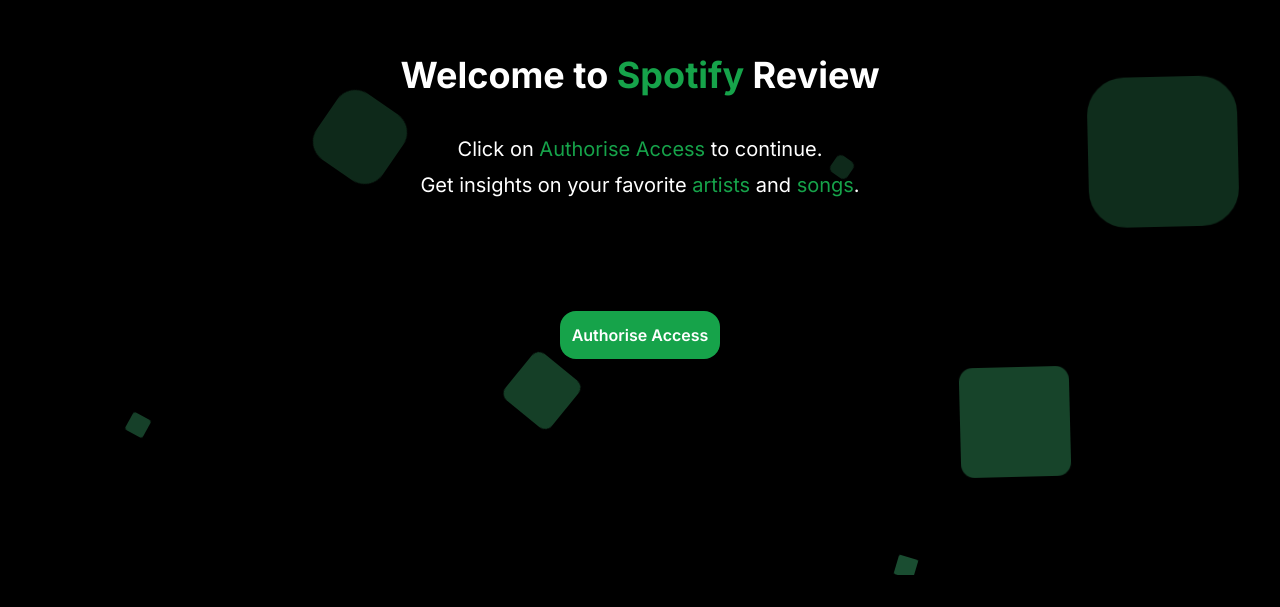
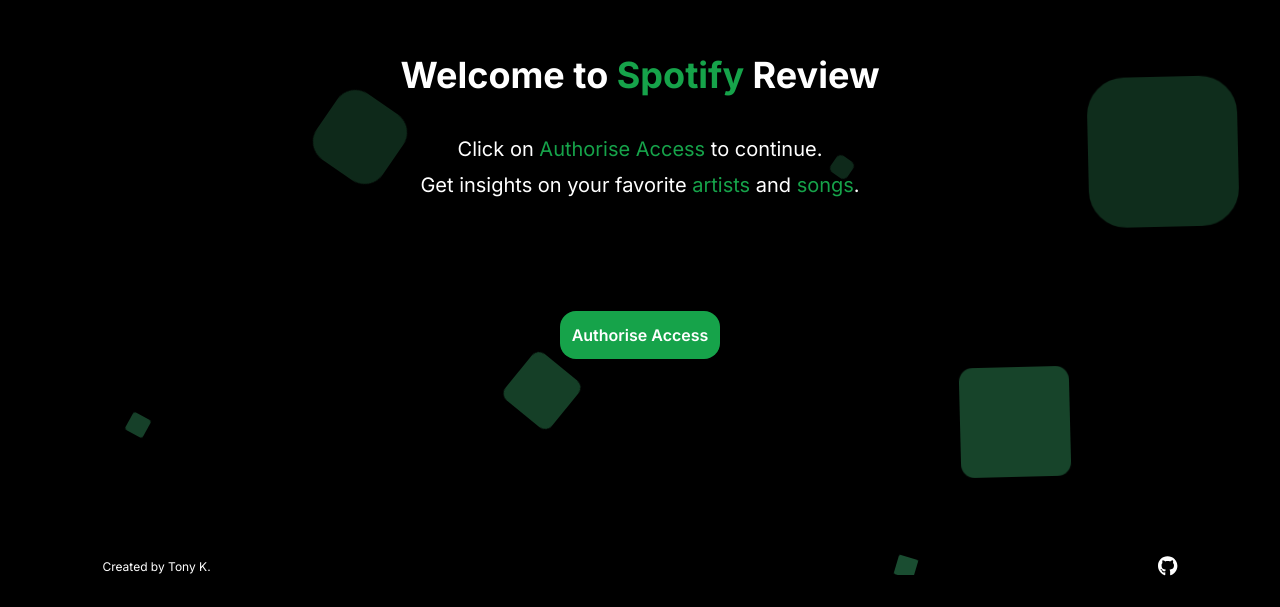
Before and after one commit to TKPending/SpotifyReview, a Next.js app: page / in a window 1280 px wide. Shown: the part 193-800 px from the top of the page. Built offline with nearby package versions, Linux system fonts and the light colour scheme; no server answers.

Commit message:
Added Footer

```diff
--- a/package.json
+++ b/package.json
@@ -9,6 +9,7 @@
     "lint": "next lint"
   },
   "dependencies": {
+    "@fortawesome/free-brands-svg-icons": "^6.6.0",
     "@fortawesome/free-solid-svg-icons": "^6.5.1",
     "@fortawesome/react-fontawesome": "^0.2.0",
     "axios": "^1.6.7",
--- /dev/null
+++ b/src/app/containers/PageFooter.tsx
@@ -0,0 +1,17 @@
+"use client"
+
+import { FontAwesomeIcon } from "@fortawesome/react-fontawesome";
+import { faGithub } from "@fortawesome/free-brands-svg-icons";
+
+const PageFooter = () => {
+    return (
+        <div className="absolute bottom-0 left-0 w-full h-20 flex items-center justify-between px-[8%]">
+            <p className="text-white text-xs">Created by Tony K.</p>
+            <a href="https://github.com/TKPending/SpotifyReview" target="_blank">
+            <FontAwesomeIcon icon={faGithub} className='text-xl cursor-pointer hover:text-green-600 text-white' />
+            </a>
+        </div>
+    )
+};
+
+export default PageFooter;
--- a/src/app/layout.tsx
+++ b/src/app/layout.tsx
@@ -1,6 +1,7 @@
 import type { Metadata } from "next";
 import { Inter } from "next/font/google";
 import "./globals.css";
+import PageFooter from "./containers/PageFooter";
 
 const inter = Inter({ subsets: ["latin"] });
 
@@ -18,6 +19,7 @@
     <html lang="en">
       <body className={`${inter.className} h-screen w-screen max-h-screen max-w-screen overscroll-none`}>
           {children}
+          <PageFooter />
       </body>
     </html>
   );
```
Also changed, not shown: 1 other file (tests, documents, lock files or other folders).
